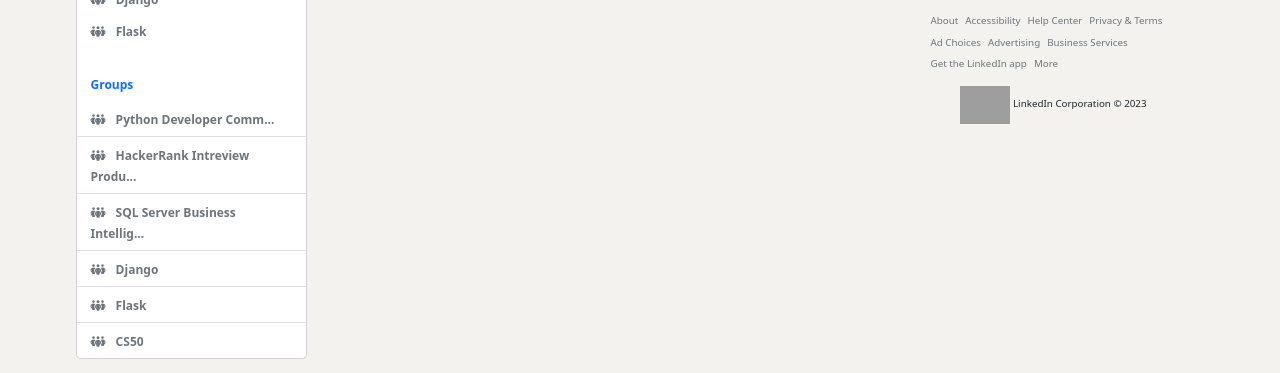
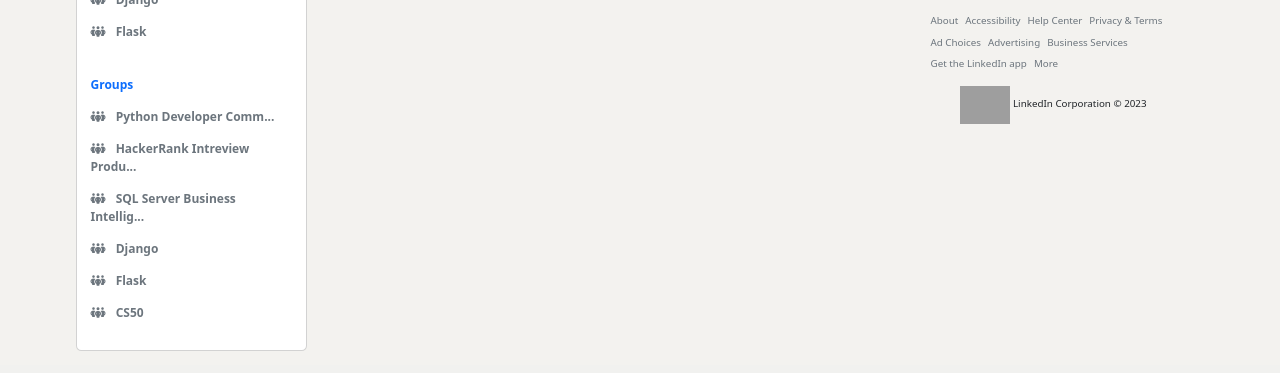
Before and after one commit to Kamalkoranga/CodeIn, a Flask app: page /feed in a window 1280 px wide. Shown: the part 899-1272 px from the top of the page. After the commit the page ends 1250 px from the top, so only its background shows below. Run offline with Flask 3, Linux system fonts and the light colour scheme; the visitor is signed in with stand-in values (Sample User, id 1); data that the repository does not hold is empty; some libraries are stand-ins or nearby versions; grey boxes are pictures that could not be loaded.

Commit message:
stylize group list

```diff
--- a/app/templates/index.html
+++ b/app/templates/index.html
@@ -115,11 +115,11 @@
         text-decoration: underline;
     }
 
-    .news-list a, .recent-list a {
+    .news-list a, .group-list a {
         border: 0;
     }
 
-    .recent-list > .card-header {
+    .group-list > .card-header {
         background-color: #fff;
         border: 0;
         font-size: 12px;
@@ -133,7 +133,7 @@
         background-color: #fff;
     }
 
-    .news-list a:hover, .recent-list a:hover {
+    .news-list a:hover, .group-list a:hover {
         background-color: rgba(230, 227, 227, 0.801);
     }
 
@@ -191,7 +191,7 @@
                     </a></li>
             </ul>
         </div>
-        <div class="card my-3 sticky-top groups recent-list" style="top: 5em;">
+        <div class="card my-3 sticky-top groups group-list" style="top: 5em;">
             <div class="card-header">
                 Recent
             </div>
@@ -223,43 +223,35 @@
             </ul>
 
             <div class="card-header text-primary fw-bold">Groups</div>
-            <ul class="list-group list-group-flush">
-                <li class="list-group-item">
-                    <a href="#" class="text-secondary link-underline link-underline-opacity-0">
+            <ul class="list-group list-group-flush border-0 mb-4">
+                <a href="#" class="text-secondary list-group-item list-group-item-action">
                     <i class="fa-solid fa-people-group me-2"></i>
-                        Python Developer Comm...
+                    <span>Python Developer Comm...</span>
                 </a>
-                </li>
-                <li class="list-group-item">
-                    <a href="#" class="text-secondary link-underline link-underline-opacity-0">
+
+                <a href="#" class="text-secondary list-group-item list-group-item-action">
                     <i class="fa-solid fa-people-group me-2"></i>
-                        HackerRank Intreview Produ...
+                    <span>HackerRank Intreview Produ...</span>
                 </a>
-                </li>
-                <li class="list-group-item">
-                    <a href="#" class="text-secondary link-underline link-underline-opacity-0">
+
+                <a href="#" class="text-secondary list-group-item list-group-item-action">
                     <i class="fa-solid fa-people-group me-2"></i>
-                        SQL Server Business Intellig...
+                    <span>SQL Server Business Intellig...</span>
                 </a>
-                </li>
-                <li class="list-group-item">
-                    <a href="#" class="text-secondary link-underline link-underline-opacity-0">
+
+                <a href="#" class="text-secondary list-group-item list-group-item-action">
                     <i class="fa-solid fa-people-group me-2"></i>
-                        Django
+                    <span>Django</span>
                 </a>
-                </li>
-                <li class="list-group-item">
-                    <a href="#" class="text-secondary link-underline link-underline-opacity-0">
+
+                <a href="#" class="text-secondary list-group-item list-group-item-action">
                     <i class="fa-solid fa-people-group me-2"></i>
-                        Flask
+                    <span>Flask</span>
                 </a>
-                </li>
-                <li class="list-group-item">
-                    <a href="#" class="text-secondary link-underline link-underline-opacity-0">
+                <a href="#" class="text-secondary list-group-item list-group-item-action">
                     <i class="fa-solid fa-people-group me-2"></i>
-                        CS50
+                    <span>CS50</span>
                 </a>
-                </li>
             </ul>
         </div>
     </div>
```
Lines whose indentation alone changed are shown as unchanged.
